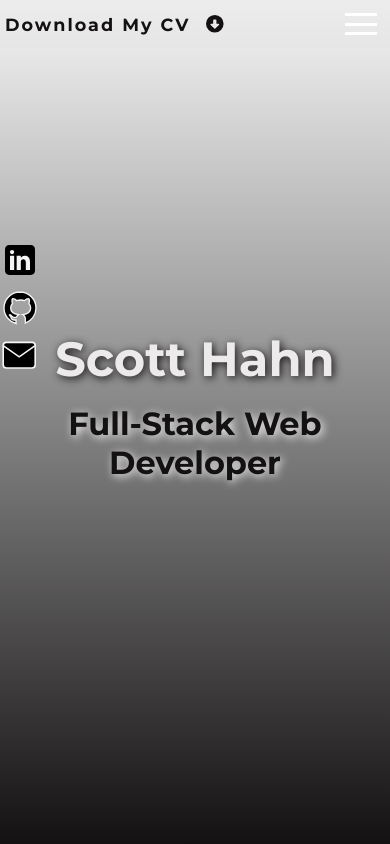
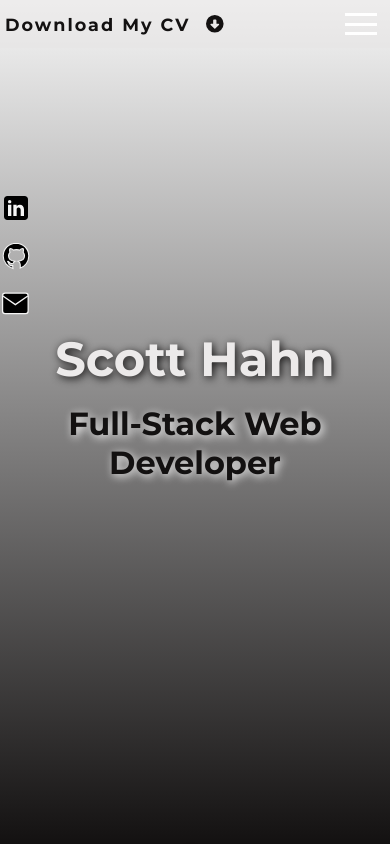
Before and after one commit to ScottHahn1/Portfolio, a React (Create React App) app: page /#/ in a window 390 px wide. Shown: the top 844 px of the page. Built offline with nearby package versions, Linux system fonts and the light colour scheme.

Commit message:
made social media icons smaller for mobile device

```diff
--- a/src/styles/Social.css
+++ b/src/styles/Social.css
@@ -30,6 +30,7 @@
     .social-links {
         position: absolute;
         gap: 3rem;
+        margin-top: 12rem;
     }
 
     .social-link {
@@ -44,6 +45,6 @@
     }
 
     .social-icon {
-        width: 2.5rem !important;
+        width: 2rem !important;
     }
 }
```
